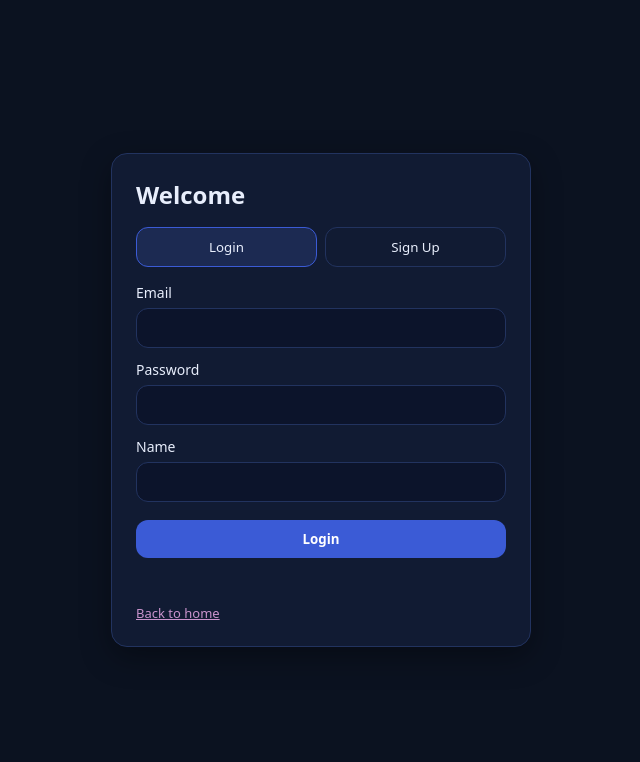
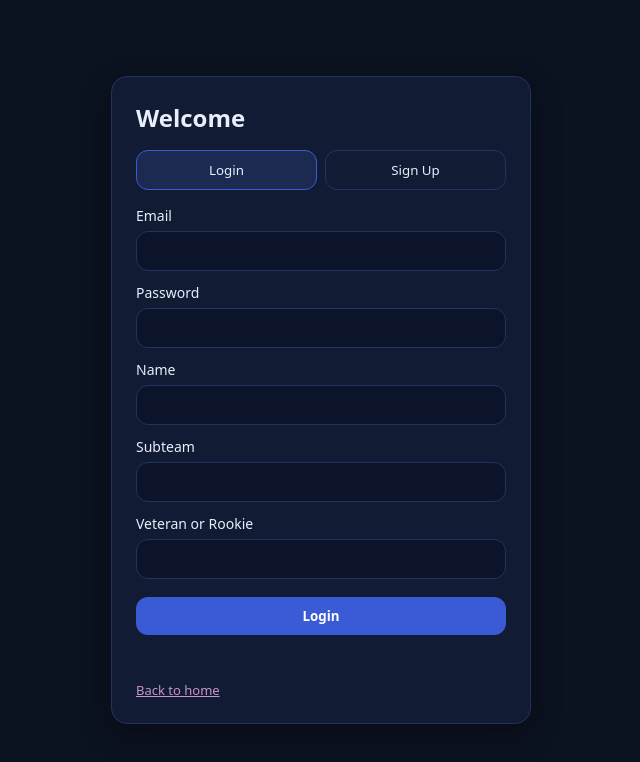
Before and after one commit to citdrhs/1086-attendance-tracker, a plain HTML site: page flasktest-auth.html in a window 1280 px wide. Shown: the whole page, without its empty margins (319-959 px from the left). Drawn offline with Linux system fonts and the light colour scheme.

Commit message:
adding subteam + vet or rookie to login page

```diff
--- a/flasktest-auth.html
+++ b/flasktest-auth.html
@@ -28,6 +28,14 @@
                 Name
                 <input id="name" type="text" autocomplete="name" required/>
             </label>
+            <label>
+                Subteam
+                <input id="subteam" type="text" autocomplete="subteam" required/>
+            </label>
+            <label>
+                Veteran or Rookie
+                <input id="member-type" type="text" autocomplete="member-type" required/>
+            </label>
 
             <button id="submitBtn" class="primary" type="submit">Login</button>
             <p id="msg" class="msg" aria-live="polite"></p>
```
